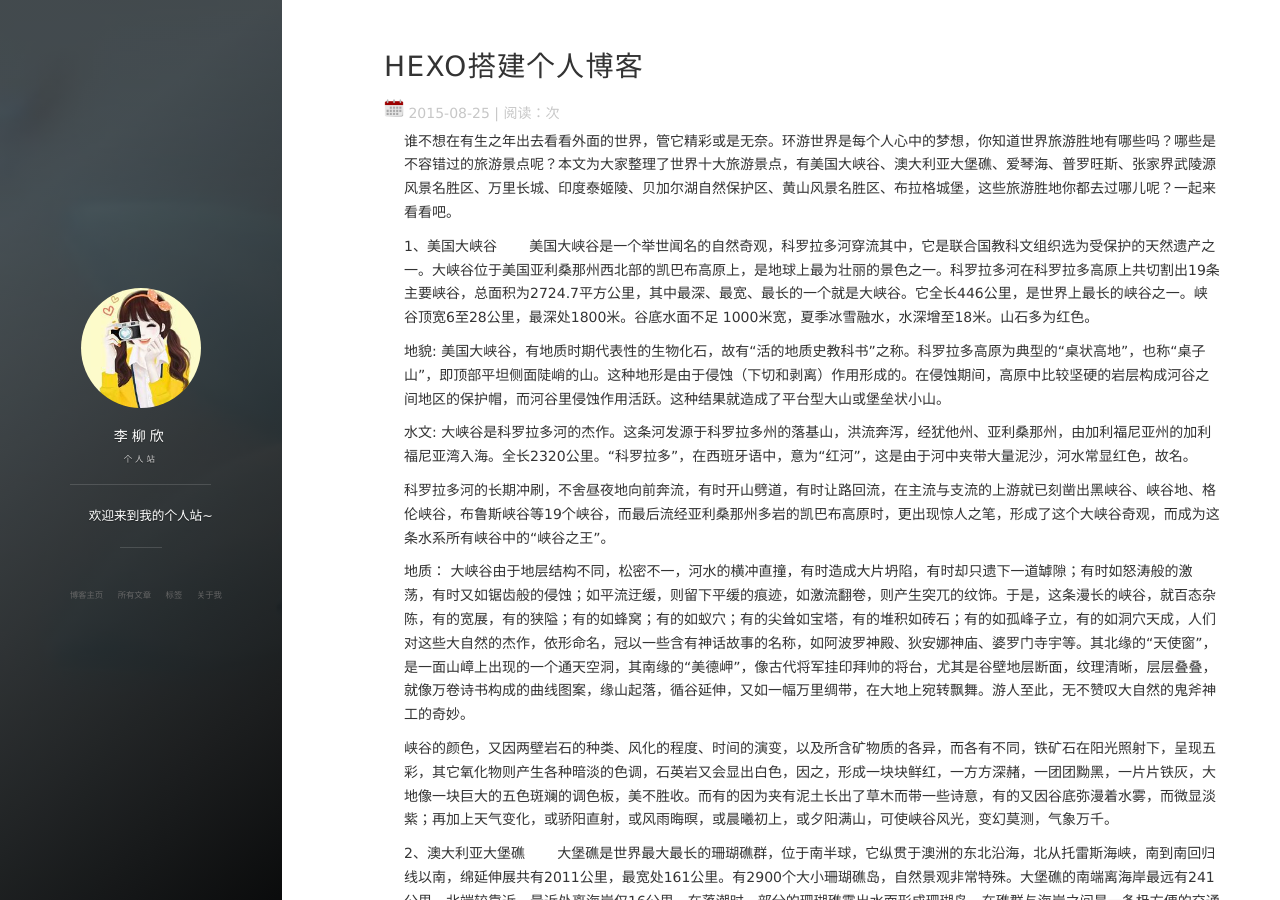
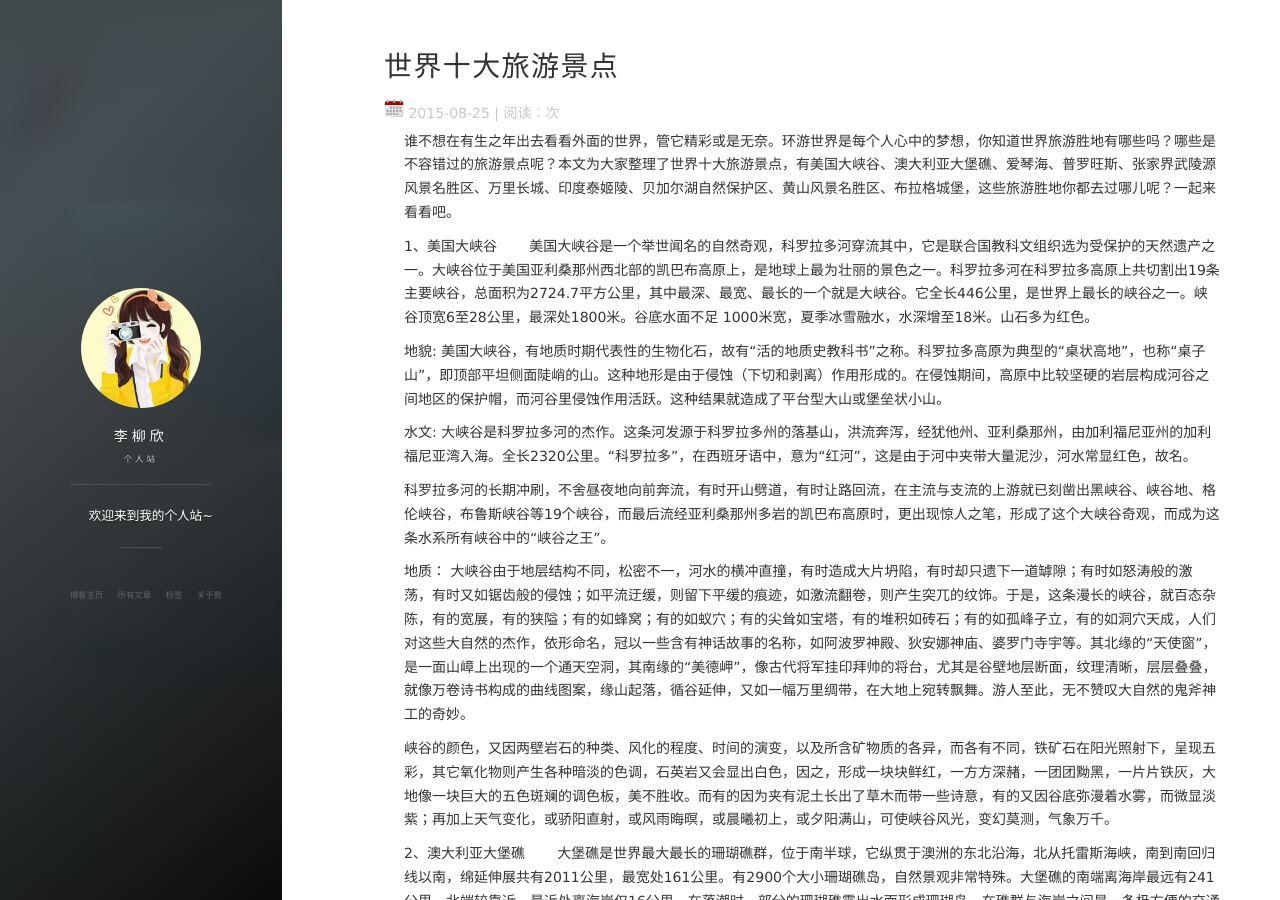
Before and after one commit to luckyabgelgirl/luckyabgelgirl.github.io, a Jekyll site: the page built from _posts/2015-08-25-HEXO搭建个人博客.md, in a window 1280 px wide and 900 px high. Built offline with Jekyll 4.4.1, drawn with Linux system fonts in a browser that asks for light colours; nearby versions of some CDN libraries; comment, search, counter and statistics services are not loaded.

Commit message:
Update 2015-08-25-HEXO搭建个人博客.md

```diff
--- a/_posts/2015-08-25-HEXO搭建个人博客.md
+++ b/_posts/2015-08-25-HEXO搭建个人博客.md
@@ -1,6 +1,6 @@
 ---
 layout: post
-title: "HEXO搭建个人博客"
+title: "世界十大旅游景点"
 date: 2015-08-25
 description: "HEXO配置，HEXO+Github，搭建自己的博客"
 tag: 博客
```
